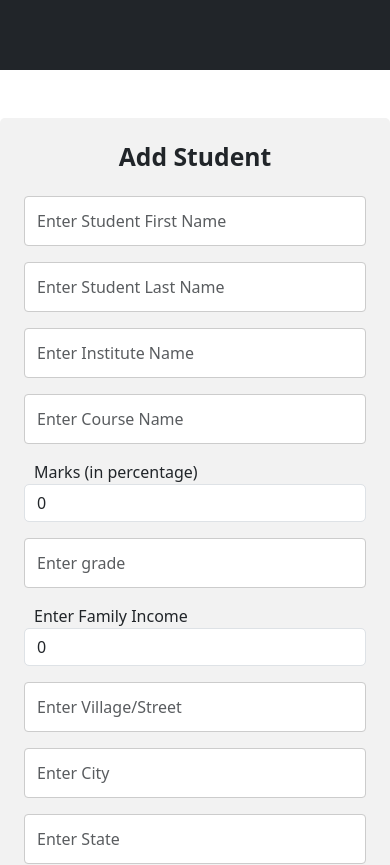
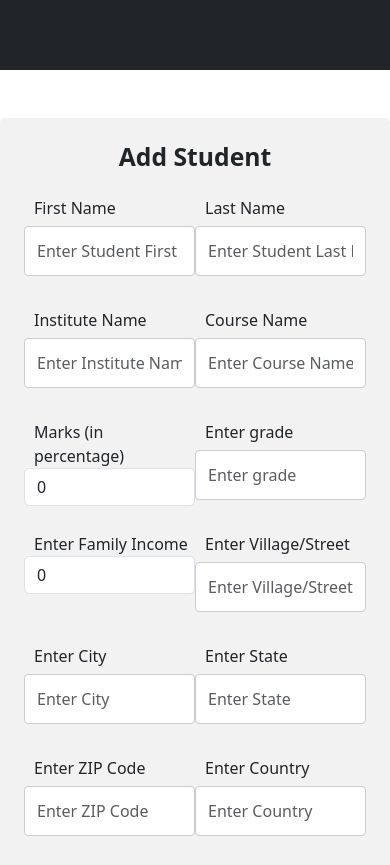
Before and after one commit to abhishekpotbhare01/mygov_frontend, a React (Create React App) app: page /schemepage/student-scheme-form in a window 390 px wide. Shown: the top 865 px of the page. Built offline with nearby package versions, Linux system fonts and the light colour scheme.

Commit message:
student add form changes

```diff
--- a/package.json
+++ b/package.json
@@ -15,6 +15,7 @@
     "react": "^18.3.1",
     "react-bootstrap": "^2.10.4",
     "react-dom": "^18.3.1",
+    "react-hook-form": "^7.52.2",
     "react-router-dom": "^6.3.0",
     "react-scripts": "^5.0.1",
     "react-toastify": "^10.0.5",
--- a/src/SchemePage.js
+++ b/src/SchemePage.js
@@ -7,22 +7,19 @@ import { useEffect, useState } from "react";
 import { Navbar } from "./compoents/Navbar";
 import { useNavigate } from "react-router-dom";
 
+function SchemePage() {
+  const [schemes, setSchemes] = useState([]);
+  const [searchScheme, setSearchSchemes] = useState("");
+  const [filteredSchemes, setfilteredSchemes] = useState([]);
 
-function SchemePage() {
-
-    const [schemes, setSchemes] = useState([]);
-    const [searchScheme, setSearchSchemes]=useState('');
-    const [filteredSchemes,setfilteredSchemes]=useState([]);
-
-    const[allSchemeId,setAllSchemeId]=useState([]);
-    const[isApplied,setIsApplied]=useState(false);
-    const[userid,setUserid]=useState()
+  const [allSchemeId, setAllSchemeId] = useState([]);
+  const [isApplied, setIsApplied] = useState(false);
+  // const [userid, setUserid] = useState();
 
   const navigate = useNavigate();
 
   //fetch schemes when componnent is rendered;
   useEffect(() => {
-
     const fetchSchemes = async () => {
       try {
         const resp = await SchemeService.GetAllSchemes();
@@ -40,29 +37,27 @@ function SchemePage() {
     if (!userId) {
       throw new Error("Login response not found in local storage");
     }
-    setUserid(JSON.parse(userId).userId);
 
-    const fetchAllSchemeId = async (userid) => {
+    let userid2 = JSON.parse(userId).userId;
+    const fetchAllSchemeId = async (userid2) => {
       try {
-            const resp=await SchemeService.getAllSchemeId(userid)
-            setAllSchemeId(resp)
-            console.log("schemeId list:",resp)
+        const resp = await SchemeService.getAllSchemeId(userid2);
+        setAllSchemeId(resp);
+        console.log("schemeId list:", resp);
       } catch (error) {
         console.error("Error in fetching schemeId:", error);
       }
     };
 
-
-    fetchAllSchemeId(userid); // Call the async function
+    fetchAllSchemeId(userid2); // Call the async function
   }, []);
-
-console.log(typeof userid);
 
   // Update filtered schemes when search input changes
   useEffect(() => {
     if (searchScheme) {
-          const filtered = schemes.filter(scheme =>
-            scheme.schemeName.toLowerCase().includes(searchScheme.toLowerCase()));
+      const filtered = schemes.filter((scheme) =>
+        scheme.schemeName.toLowerCase().includes(searchScheme.toLowerCase())
+      );
       setfilteredSchemes(filtered);
     } else {
       setfilteredSchemes(schemes); // Reset to all schemes if the search is cleared
@@ -71,24 +66,26 @@ console.log(typeof userid);
 
   const handleSchemeStatus = (e) => {
     e.preventDefault();
-        localStorage.setItem('')
-        navigate("/scheme-status")
-      }
+    localStorage.setItem("");
+    navigate("/scheme-status");
+  };
   return (
     <>
       <Navbar />
       <div>
         <div className="maindiv">
-
           {/* search schemes  */}
-        <input type="text"
+          <input
+            type="text"
             placeholder="Enter SchemeName"
             value={searchScheme}
             onChange={(e) => setSearchSchemes(e.target.value)}
-        id="exampleInput" />
+            id="exampleInput"
+          />
 
           {/* view schemes button */}
-          <button type="button"
+          <button
+            type="button"
             className="btn btn-primary"
             onClick={(e) => handleSchemeStatus(e)}
           >
--- a/src/compoents/Forms/StudentSchemeForm.jsx
+++ b/src/compoents/Forms/StudentSchemeForm.jsx
@@ -6,7 +6,20 @@ import { useNavigate } from 'react-router-dom';
 const StudentSchemeForm = () => {
   const navigate = useNavigate();
 
-  const [errorMessage, setErrorMessage] = useState(" ");
+  const [errorMessage, setErrorMessage] = useState({
+    studentName: "Enter Student First Name",
+    studentSurname: "Enter Student Last Name",
+    instituteName: "Enter Institute Name",
+    courseName: "Enter Course Name",
+    marks: "Enter Marks",
+    grade: "Enter Grade",
+    familyIncome: "Enter amily Income",
+    village_street: "Enter Village Street Name",
+    city: "Enter City Name",
+    state: "Enter State Name",
+    zip: "Enter Zip Code",
+    country: "Enter Country Name"
+  });
 
   const [studentData, setStudentData] = useState({
     studentDetails: {
@@ -55,7 +68,7 @@ const StudentSchemeForm = () => {
 
     try {
       console.log("studentData is", studentData)
-      localStorage.setItem("studentData", JSON.stringify(studentData))
+      // localStorage.setItem("studentData", JSON.stringify(studentData))
 
       // get login userId
       let userId = localStorage.getItem("loginResponse");
@@ -88,10 +101,12 @@ const StudentSchemeForm = () => {
   return (
     <>
       <Navbar />
-      <div className="container mt-5 p-4" style={{ maxWidth: '600px' }}>
+      <div className="container mt-5 p-4" style={{ maxWidth: '800px' }}>
         <h2 className="text-center mb-4">Add Student</h2>
         <form onSubmit={handleSubmit}>
-          <div className="form-group mb-3">
+          <div className='d-flex flex-row'>
+            <div className="form-group mb-3 col-md-6">
+              <label htmlFor="studentName">First Name</label>
               <input
                 type="text"
                 className="form-control"
@@ -103,7 +118,8 @@ const StudentSchemeForm = () => {
                 required
               />
             </div>
-          <div className="form-group mb-3">
+            <div className="form-group mb-3 col-md-6">
+              <label htmlFor="studentSurname">Last Name</label>
               <input
                 type="text"
                 className="form-control"
@@ -115,7 +131,10 @@ const StudentSchemeForm = () => {
                 required
               />
             </div>
-          <div className="form-group mb-3">
+          </div>
+          <div className='d-flex flex-row'>
+            <div className="form-group mb-3 col-md-6">
+              <label htmlFor="instituteName">Institute Name</label>
               <input
                 type="text"
                 className="form-control"
@@ -127,7 +146,8 @@ const StudentSchemeForm = () => {
                 required
               />
             </div>
-          <div className="form-group mb-3">
+            <div className="form-group mb-3 col-md-6">
+              <label htmlFor="courseName">Course Name</label>
               <input
                 type="text"
                 className="form-control"
@@ -139,7 +159,9 @@ const StudentSchemeForm = () => {
                 required
               />
             </div>
-          <div className="form-group mb-3">
+          </div>
+          <div className='d-flex flex-row'>
+            <div className="form-group mb-3 col-md-6">
               <label htmlFor="marks">Marks (in percentage)</label>
               <input
                 type="number"
@@ -152,7 +174,8 @@ const StudentSchemeForm = () => {
                 required
               />
             </div>
-          <div className="form-group mb-3">
+            <div className="form-group mb-3 col-md-6">
+              <label htmlFor="grade">Enter grade</label>
               <input
                 type="text"
                 className="form-control"
@@ -164,7 +187,9 @@ const StudentSchemeForm = () => {
                 required
               />
             </div>
-          <div className="form-group mb-3">
+          </div>
+          <div className='d-flex flex-row'>
+            <div className="form-group mb-3 col-md-6">
               <label htmlFor="familyIncome">Enter Family Income</label>
               <input
                 type="number"
@@ -177,7 +202,8 @@ const StudentSchemeForm = () => {
                 required
               />
             </div>
-          <div className="form-group mb-3">
+            <div className="form-group mb-3 col-md-6">
+              <label htmlFor="village_street">Enter Village/Street</label>
               <input
                 type="text"
                 className="form-control"
@@ -189,7 +215,10 @@ const StudentSchemeForm = () => {
                 required
               />
             </div>
-          <div className="form-group mb-3">
+          </div>
+          <div className='d-flex flex-row'>
+            <div className="form-group mb-3 col-md-6">
+              <label htmlFor="city">Enter City</label>
               <input
                 type="text"
                 className="form-control"
@@ -201,7 +230,8 @@ const StudentSchemeForm = () => {
                 required
               />
             </div>
-          <div className="form-group mb-3">
+            <div className="form-group mb-3 col-md-6">
+              <label htmlFor="state">Enter State</label>
               <input
                 type="text"
                 className="form-control"
@@ -213,7 +243,10 @@ const StudentSchemeForm = () => {
                 required
               />
             </div>
-          <div className="form-group mb-3">
+          </div>
+          <div className='d-flex flex-row'>
+            <div className="form-group mb-3 col-md-6">
+              <label htmlFor="zip">Enter ZIP Code</label>
               <input
                 type="text"
                 className="form-control"
@@ -225,7 +258,8 @@ const StudentSchemeForm = () => {
                 required
               />
             </div>
-          <div className="form-group mb-5">
+            <div className="form-group mb-5 col-md-6">
+              <label htmlFor="country">Enter Country</label>
               <input
                 type="text"
                 className="form-control"
@@ -237,6 +271,7 @@ const StudentSchemeForm = () => {
                 required
               />
             </div>
+          </div>
           <button style={{ marginLeft: "0px" }} type="submit" className="btn btn-primary btn-block">
             Register
           </button>
--- a/src/service/SchemeService.js
+++ b/src/service/SchemeService.js
@@ -1,38 +1,30 @@
-import axios from 'axios';
+import axios from "axios";
 
-const SchemeClient = axios.create(
-    {
+const SchemeClient = axios.create({
   baseURL: "http://localhost:8080/scheme",
   headers: {
-            'Content-Type': 'application/json'
-        }
+    "Content-Type": "application/json",
+  },
 });
 
-
 const GetAllSchemes = async () => {
-
   try {
     const response = await SchemeClient.get("/");
     return response.data;
-
   } catch (error) {
-        console.error('Error while Retriving All Schemes:', error);
+    console.error("Error while Retriving All Schemes:", error);
     throw error;
   }
-}
+};
 
-const getAllSchemeId=async (userid)=>{
-    try{
-
-     const resp=await SchemeClient.get("/userId/"+1);
+const getAllSchemeId = async (userid) => {
+  try {
+    const resp = await SchemeClient.get("/userId/" + parseInt(userid));
 
     return resp.data;
-
- }catch(error)
- {
-     console.log("error while getting scheme id data!!!",error);
+  } catch (error) {
+    console.log("error while getting scheme id data!!!", error);
     throw error;
   }
-
 };
-export default { GetAllSchemes,getAllSchemeId };
+export default { GetAllSchemes, getAllSchemeId };
```
Also changed, not shown: 1 other file (tests, documents, lock files or other folders). Lines whose indentation alone changed are shown as unchanged.
